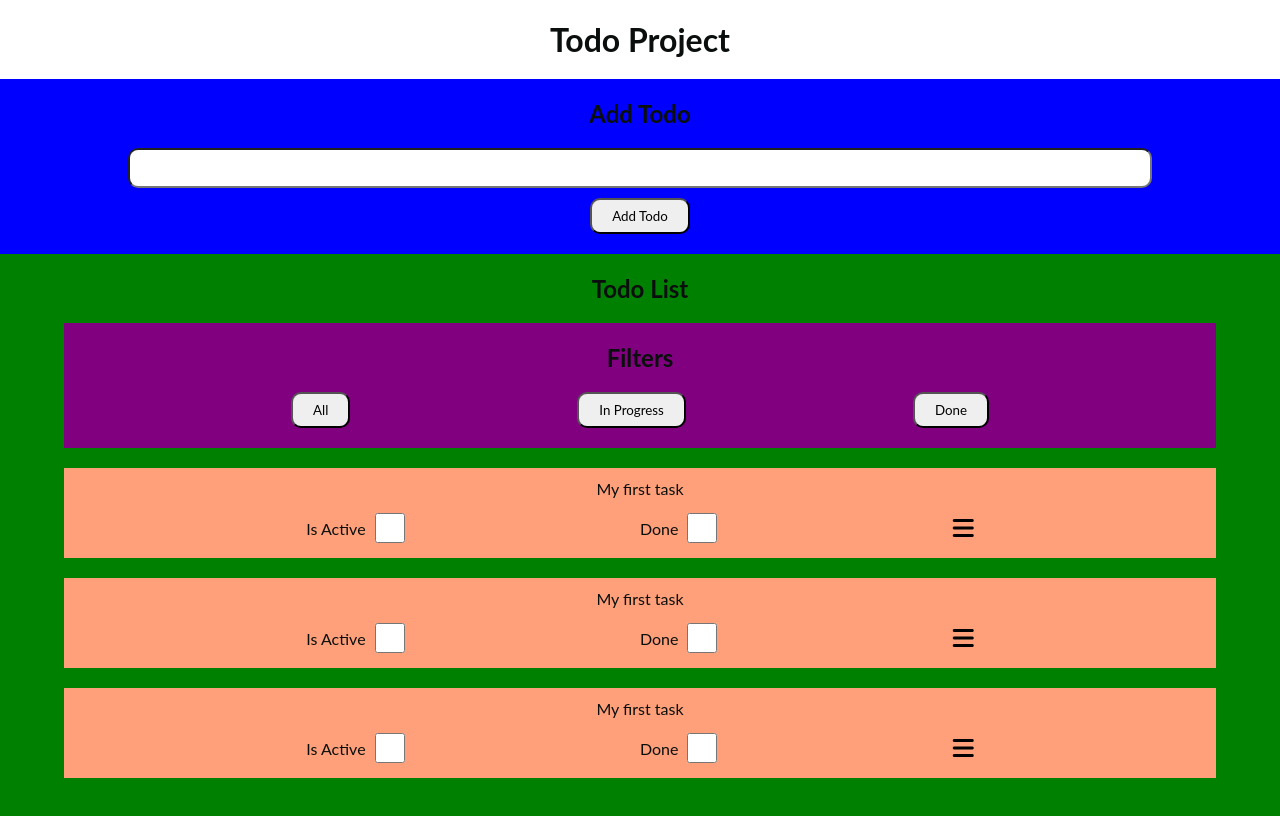
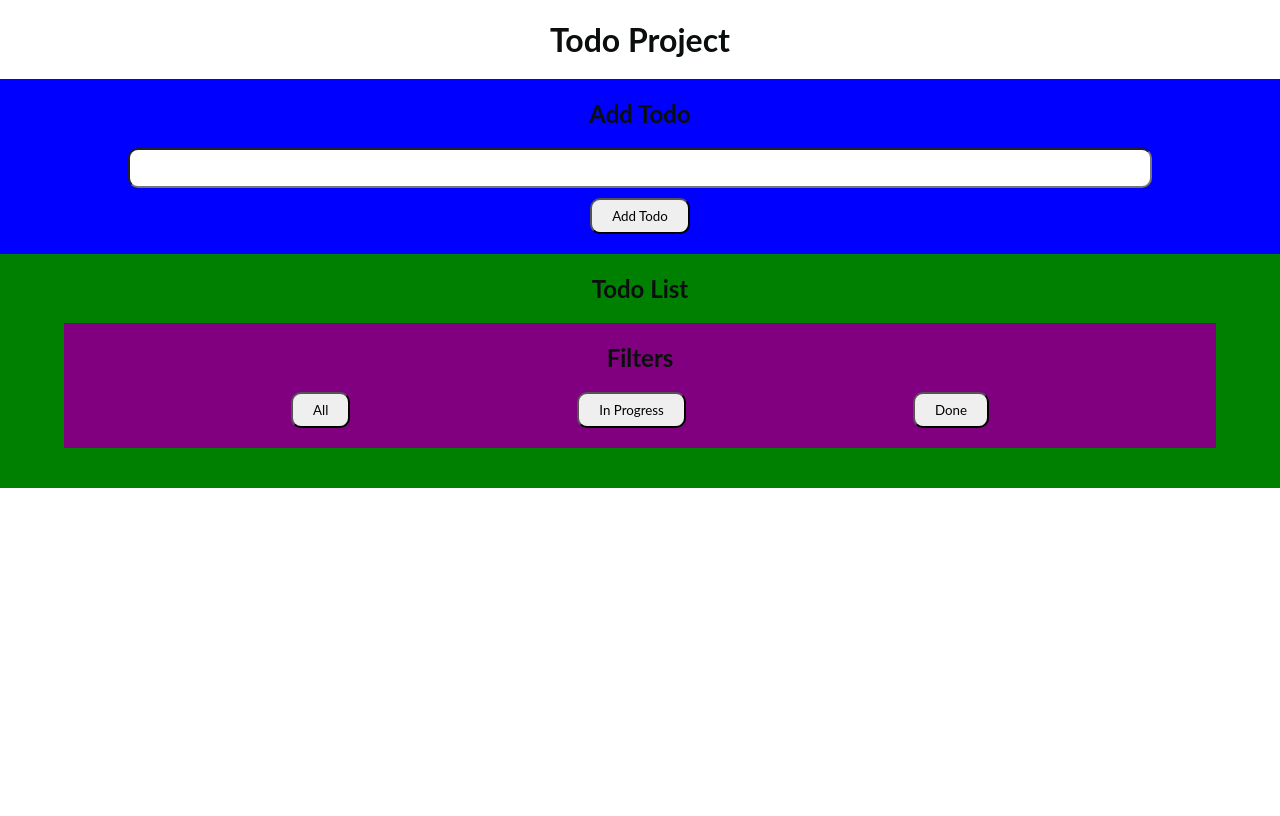
Before and after one commit to Matundu-Jules/Todo-Project-React-Redux, a React (Create React App) app: page / in a window 1280 px wide. Built offline with nearby package versions, Linux system fonts and the light colour scheme.

Commit message:
Using connect() to get state.

```diff
--- a/src/components/TodoItem/index.jsx
+++ b/src/components/TodoItem/index.jsx
@@ -2,7 +2,7 @@ import { useState } from 'react'
 import MenuDeleteUpdate from './components/MenuDeleteUpdate'
 import styles from './TodoItem.module.scss'
 
-function TodoItem(props) {
+function TodoItem({ todo }) {
     const [showMenuUpdateDelete, setShowMenuUpdateDelete] = useState(false)
 
     function handleClickMenuDeleteUpdate() {
@@ -16,7 +16,7 @@ function TodoItem(props) {
     return (
         <div className={styles.container_todoItem}>
             <div className={styles.todoText}>
-                <p> My first task </p>
+                <p>{todo.name}</p>
             </div>
             <div className={styles.todoDetailsMenu}>
                 <div className={styles.todoProgressCheck}>
--- a/src/components/TodoList/index.jsx
+++ b/src/components/TodoList/index.jsx
@@ -1,17 +1,39 @@
+import { connect } from 'react-redux'
+import { visibilityFilters } from '../../store/actions'
 import Filters from '../Filters'
 import TodoItem from '../TodoItem'
 import styles from './TodoList.module.scss'
 
-function TodoList() {
+function TodoList({ todos }) {
     return (
         <div className={styles.container_todoList}>
             <h2>Todo List</h2>
             <Filters />
-            <TodoItem />
-            <TodoItem />
-            <TodoItem />
+            {todos && todos.map((t) => <TodoItem key={t.name} todo={t} />)}
         </div>
     )
 }
 
-export default TodoList
+export default connect((state) => {
+    const filter = state.filter
+    let todos
+
+    switch (filter) {
+        case visibilityFilters.SHOW_DONE: {
+            todos = state.todos.filter((t) => t.done)
+            break
+        }
+        case visibilityFilters.SHOW_ACTIVE: {
+            todos = state.todos.filter((t) => t.active)
+            break
+        }
+        default: {
+            todos = state.todos
+            break
+        }
+    }
+
+    return {
+        todos,
+    }
+})(TodoList)
```
